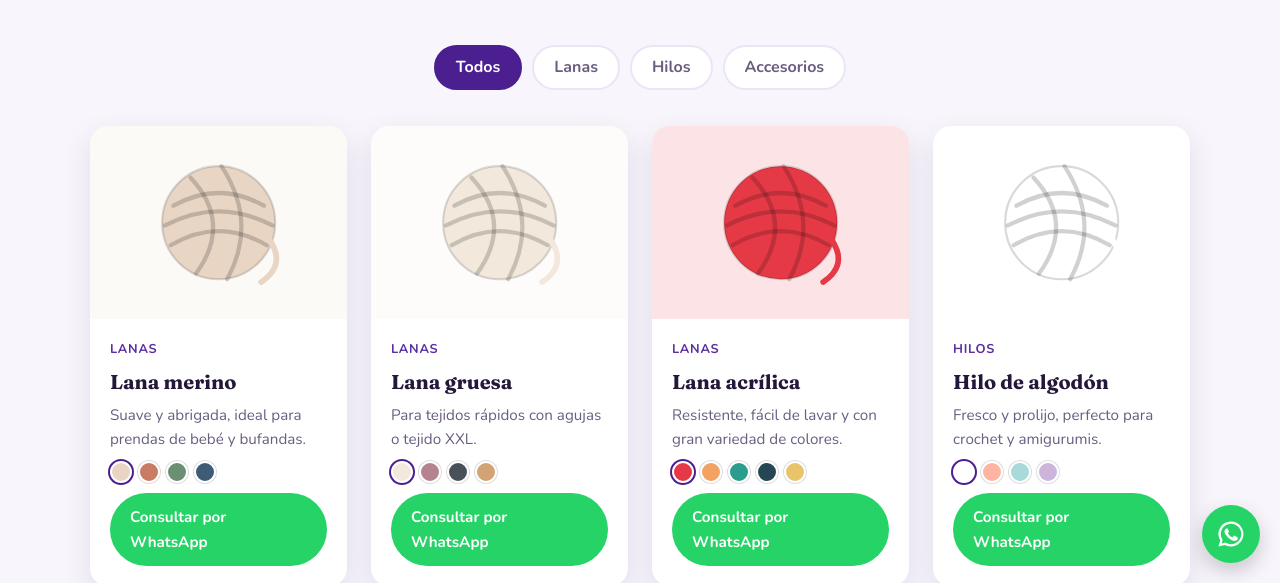
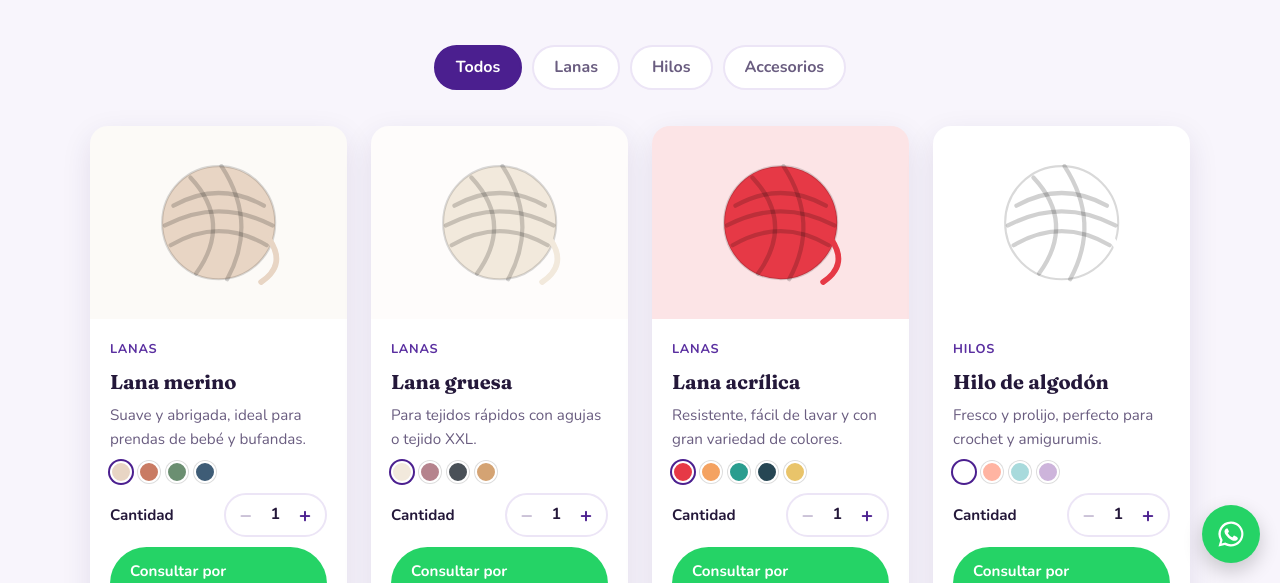
Before and after one commit to maximogarcia310-dot/Mundo-lana, a plain HTML site: page catalogo.html in a window 1280 px wide. Shown: the part 217-800 px from the top of the page. Drawn offline with nearby package versions, Linux system fonts and the light colour scheme.

Commit message:
Tarea 1.2: mensaje de WhatsApp con cantidad y "(Vengo de la web)"
Agrega el selector de cantidad en cada producto. El nombre del color
entra en el mensaje apenas los colores tienen nombre (tarea 1.3).

Co-Authored-By: Claude Fable 5.2 <noreply@anthropic.com>
Claude-Session: https://claude.ai/code/session_0175CQDQhy6CnmK8STkNoJGe

```diff
--- a/css/styles.css
+++ b/css/styles.css
@@ -116,6 +116,15 @@ a { color: inherit; text-decoration: none; }
 .colores { display: flex; gap: 6px; flex-wrap: wrap; }
 .color { width: 22px; height: 22px; border-radius: 50%; border: 2px solid var(--blanco); box-shadow: 0 0 0 1px #ddd; cursor: pointer; }
 .color.elegido { box-shadow: 0 0 0 2px var(--terracota); }
+.cantidad { display: flex; align-items: center; justify-content: space-between; gap: 12px; }
+.cantidad-titulo { font-weight: 700; font-size: .95rem; }
+.cantidad-control { display: flex; align-items: center; border: 2px solid var(--crema-2); border-radius: 999px; }
+.cantidad-control button {
+  width: 40px; height: 40px; border: 0; border-radius: 50%; background: none;
+  font: inherit; font-size: 1.3rem; font-weight: 700; line-height: 1; color: var(--terracota); cursor: pointer;
+}
+.cantidad-control button:disabled { color: #c9c0d6; cursor: default; }
+.cantidad-control output { min-width: 2ch; text-align: center; font-weight: 700; }
 .producto .btn { justify-content: center; padding: 10px 18px; font-size: .95rem; }
 
 /* ---------- Pie ---------- */
@@ -130,6 +139,9 @@ a { color: inherit; text-decoration: none; }
 .wsp-flotante svg { width: 30px; height: 30px; fill: #fff; }
 
 .oculto { display: none !important; }
+
+/* Foco visible para quien navega con teclado */
+:focus-visible { outline: 3px solid #b48cf2; outline-offset: 2px; }
 
 /* ---------- Celulares ---------- */
 @media (max-width: 800px) {
--- a/js/main.js
+++ b/js/main.js
@@ -14,10 +14,23 @@ function ovillo(color) {
   </svg>`;
 }
 
+// Todos los mensajes que salen de la web terminan así,
+// para poder anotar en el tablero de ventas de dónde vino el cliente
+const FIRMA_WEB = "(Vengo de la web)";
+
 // Arma el link de WhatsApp con un mensaje
 function linkWhatsapp(mensaje) {
   if (!TIENDA.whatsapp) return "#contacto";
-  return `https://wa.me/${TIENDA.whatsapp}?text=${encodeURIComponent(mensaje)}`;
+  return `https://wa.me/${TIENDA.whatsapp}?text=${encodeURIComponent(`${mensaje} ${FIRMA_WEB}`)}`;
+}
+
+// Mensaje de consulta por un producto, con color (si tiene nombre) y cantidad.
+// Ej: "Hola MundoLana Hilados, quería consultar por: Lana merino, color Violeta uva, 3 unidades."
+function mensajeConsulta(producto, nombreColor, cantidad) {
+  const partes = [producto];
+  if (nombreColor) partes.push(`color ${nombreColor}`);
+  partes.push(cantidad === 1 ? "1 unidad" : `${cantidad} unidades`);
+  return `Hola ${TIENDA.nombre}, quería consultar por: ${partes.join(", ")}.`;
 }
 
 // Completa los datos de la tienda en la página
@@ -77,6 +90,8 @@ function tarjetaProducto(prod) {
   art.dataset.categoria = prod.categoria;
 
   let colorElegido = prod.colores[0];
+  let cantidad = 1;
+  const id = prod.nombre.toLowerCase().replace(/[^a-z0-9]+/g, "-");
 
   art.innerHTML = `
     <div class="producto-arte" style="background:${colorElegido}22">${ovillo(colorElegido)}</div>
@@ -87,16 +102,36 @@ function tarjetaProducto(prod) {
       <div class="colores">
         ${prod.colores.map((c, i) => `<button class="color${i === 0 ? " elegido" : ""}" style="background:${c}" data-color="${c}" aria-label="Color ${i + 1}"></button>`).join("")}
       </div>
-      <a class="btn btn-wsp" data-consulta>Consultar por WhatsApp</a>
+      <div class="cantidad">
+        <span class="cantidad-titulo" id="cant-${id}">Cantidad</span>
+        <div class="cantidad-control" role="group" aria-labelledby="cant-${id}">
+          <button type="button" data-menos aria-label="Restar una unidad de ${prod.nombre}">−</button>
+          <output data-cantidad aria-live="polite">1</output>
+          <button type="button" data-mas aria-label="Sumar una unidad de ${prod.nombre}">+</button>
+        </div>
+      </div>
+      <a class="btn btn-wsp" data-consulta rel="noopener">Consultar por WhatsApp</a>
     </div>`;
 
   const arte = art.querySelector(".producto-arte");
   const boton = art.querySelector("[data-consulta]");
   const actualizarLink = () => {
-    boton.href = linkWhatsapp(`Hola ${TIENDA.nombre}, quería consultar por: ${prod.nombre}.`);
+    boton.href = linkWhatsapp(mensajeConsulta(prod.nombre, colorElegido.nombre, cantidad));
     if (TIENDA.whatsapp) boton.target = "_blank";
   };
   actualizarLink();
+
+  const salida = art.querySelector("[data-cantidad]");
+  const menos = art.querySelector("[data-menos]");
+  const cambiarCantidad = cambio => {
+    cantidad = Math.min(99, Math.max(1, cantidad + cambio));
+    salida.textContent = cantidad;
+    menos.disabled = cantidad === 1;
+    actualizarLink();
+  };
+  menos.addEventListener("click", () => cambiarCantidad(-1));
+  art.querySelector("[data-mas]").addEventListener("click", () => cambiarCantidad(1));
+  cambiarCantidad(0);
 
   art.querySelectorAll(".color").forEach(b => {
     b.addEventListener("click", () => {
@@ -105,6 +140,7 @@ function tarjetaProducto(prod) {
       b.classList.add("elegido");
       arte.style.background = colorElegido + "22";
       arte.innerHTML = ovillo(colorElegido);
+      actualizarLink();
     });
   });
 
```
Also changed, not shown: 1 other file.
